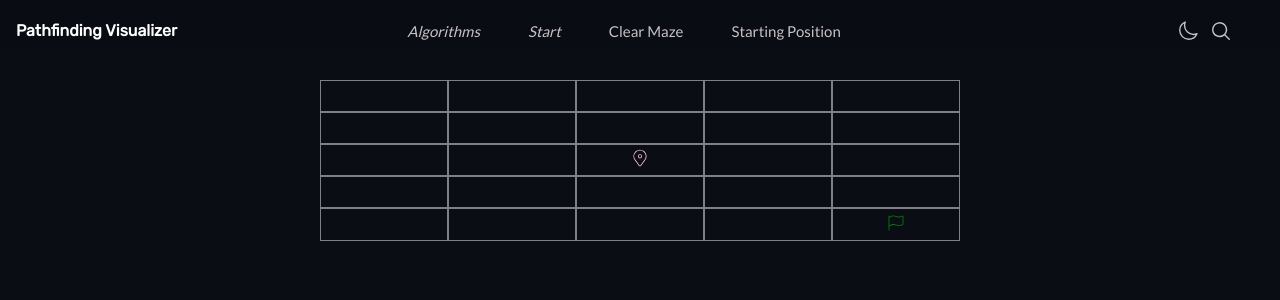
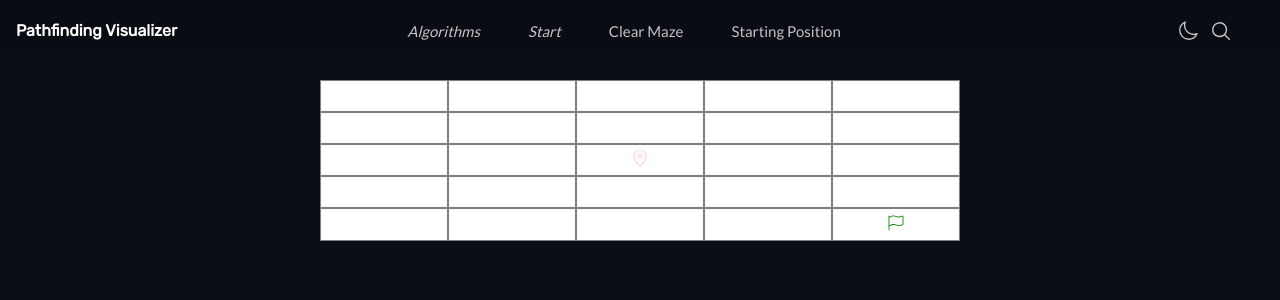
Before and after one commit to jacksonfernando/pathfinding-visualizer, a Next.js app: page / in a window 1280 px wide. Shown: the top 300 px of the page. Built offline with nearby package versions, Linux system fonts and the light colour scheme.

Commit message:
add conditional rendering when render grid visited or not

```diff
--- a/src/components/grid/grid.module.css
+++ b/src/components/grid/grid.module.css
@@ -15,6 +15,7 @@
 
 .visited {
   border: 1px solid grey;
+  background-color: white;
   min-height: 2rem;
   min-width: 2rem;
   padding: 0.2rem 0;
--- a/src/components/grid/index.js
+++ b/src/components/grid/index.js
@@ -29,7 +29,7 @@ const Grid = () => {
       count += 1
       let c = queue.pop()
       refArray[c.x + c.y * 5].current.style['transition-delay'] = `${count * 8}ms`
-      refArray[c.x + c.y * 5].current.className = 'visited'
+      refArray[c.x + c.y * 5].current.value = true
       if (c.x == target.x && c.y == target.y) return [c, count]
 
       if (c.x + 1 < 5 && !hashmap[`${c.x + 1}-${c.y}`] && !graph[c.y][c.x + 1].iswall) {
@@ -88,14 +88,18 @@ const Grid = () => {
 
   useEffect(() => {
     refArray.forEach((elem) => { elem.current.style['transition-delay'] = '0ms' })
-    refArray.forEach((elem) => { elem.current.classList.remove('visited'); elem.current.classList.remove('path') })
+    // refArray.forEach((elem) => {
+    //   elem.current.value = { visited: false };
+    //   elem.current.classList.remove('path')
+    // }
+    // )
   }, [res])
 
   function getRefArray(grid) {
     let array = []
     grid.forEach(elem => {
       elem.forEach((child) => {
-        array.push(useRef())
+        array.push(useRef(false))
       });
     });
     return array
@@ -104,18 +108,14 @@ const Grid = () => {
   return (
     <div className={gridStyle.container}>
       {refArray.map((elem, index) => {
-        let classList = ['cell']
         let xIndex = Math.floor(index / 5)
         let yIndex = index % 5
         let cell = grid[xIndex][yIndex]
-        if (cell.isWall) {
-          classList.push('wall')
-        }
 
-        console.log(elem.current);
+        const style = elem?.current?.value ? 'cell' : 'visited'
 
         return (
-          <div key={`${index}`} ref={elem} className={gridStyle[classList.join('')]} >
+          <div key={`${index}`} ref={elem} className={gridStyle[style]} >
             {cell.weight > 1 ? <CiVirus size={20} color="pink" /> : null}
             {cell.isStart ? <CiLocationOn size={20} color="pink" /> : null}
             {cell.isTarget ? <CiFlag1 size={20} color="green" /> : null}
```
